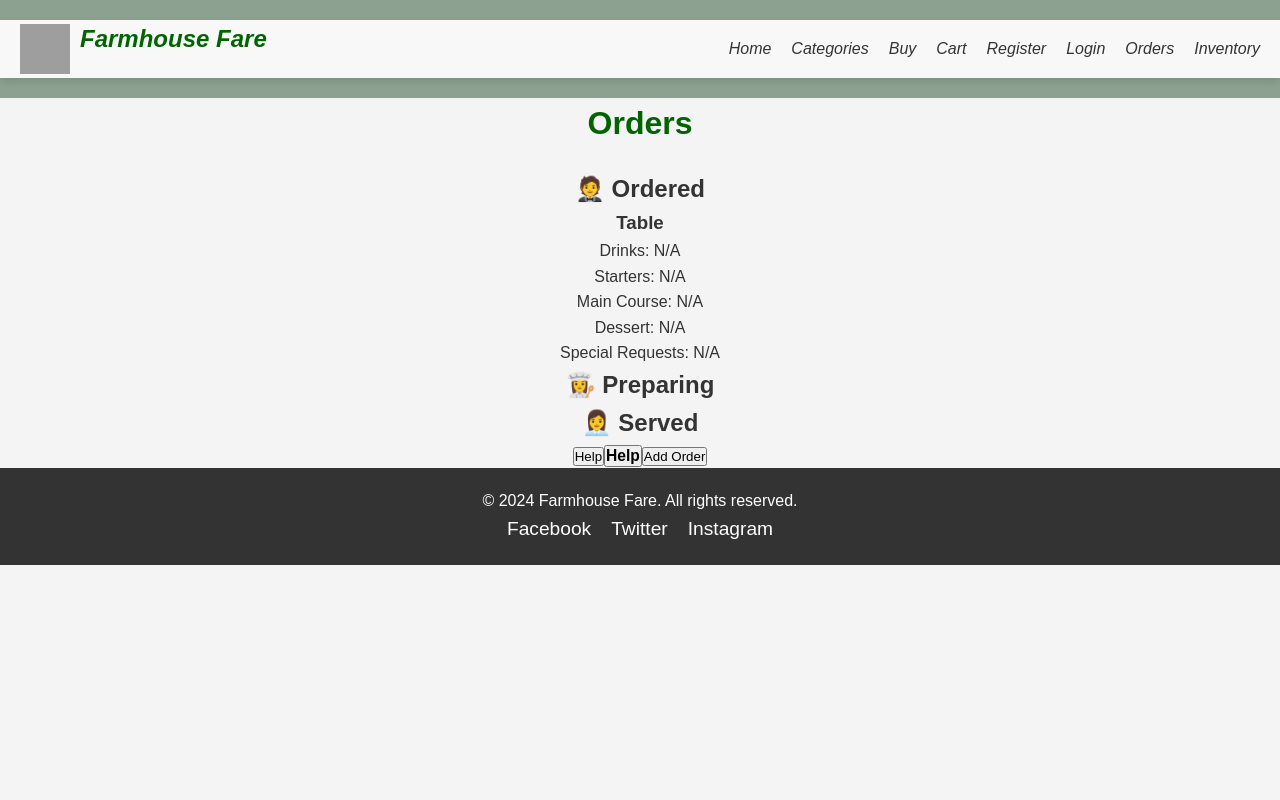
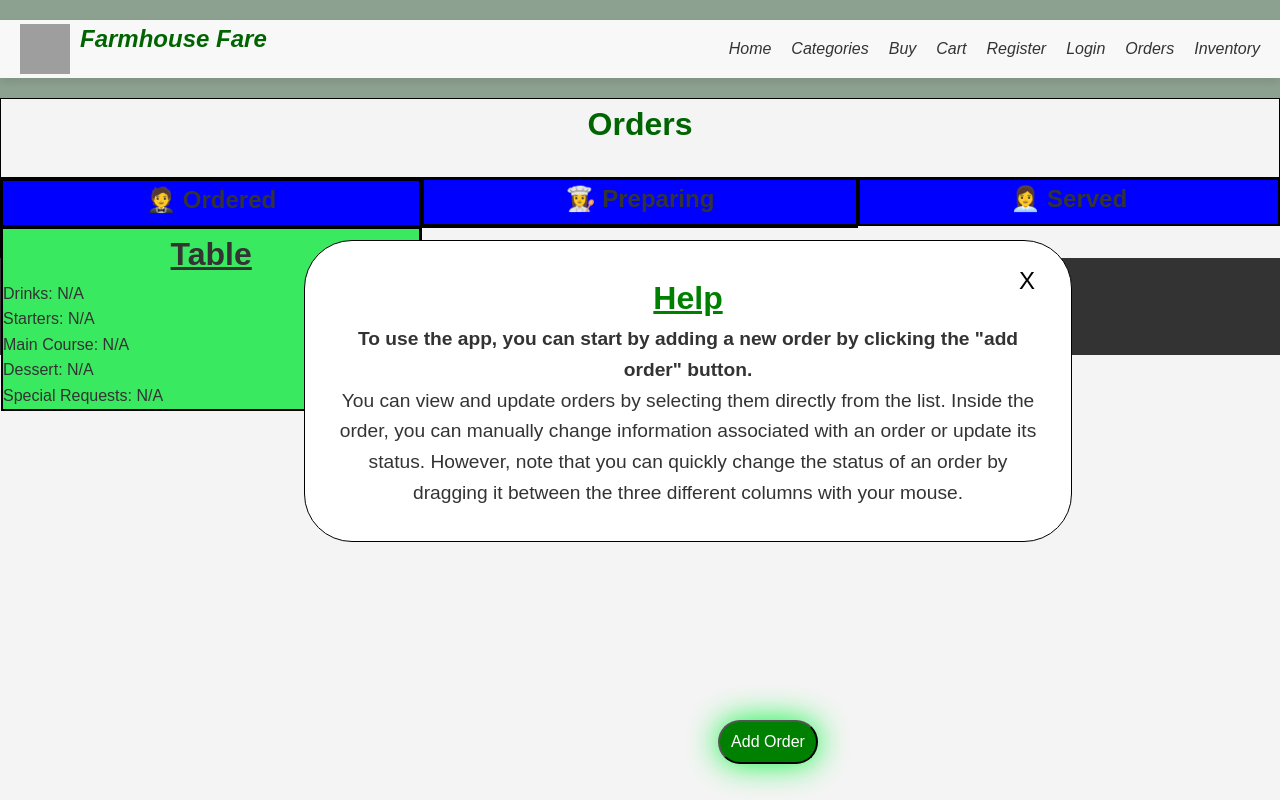
Before and after one commit to Bradwill-Van-Niekerk/wild-and-rooted, a React (Create React App) app: page /Orders in a window 1280 px wide. Both pictures are taken after a click on the button "Help". Built offline with nearby package versions, Linux system fonts and the light colour scheme; grey boxes are pictures that could not be loaded.

Commit message:
Help and AddOrder buttons are sorted

```diff
--- a/src/Pages-Staff-CSS/Orders.css
+++ b/src/Pages-Staff-CSS/Orders.css
@@ -31,6 +31,7 @@
     background-color: #39e95f;
     text-align: center;
 }
+
 .Orders-Table{
     display: grid;
     grid-template-columns: 80% 20%;
@@ -86,22 +87,116 @@
     color: white;
     z-index: 1000; /*keeps it fixed*/
 }
+.OrdersHelp{
+    display: flex;
+    width: 50%;
+    background-color: white;
+    color: black;
+    font-size: 1.5rem;
+    border: 1px solid black;
+    border-radius: 3rem;
+    padding: 2rem;
+    padding-left: 5rem;
+    padding-right: 5rem;
+    justify-content: center;
+    align-items: center;
+}
+
+.HelpBox{
+    background-color: white;
+    text-align: center;
+    display: flex;
+    top: 20rem;
+    justify-content: center; /*Hori*/
+    margin-left: -10rem;
+    z-index: 1000; /*keeps it fixed*/
+}
+.HelpHeading{
+    display: flex;
+    justify-content: center;
+    text-decoration: underline;
+    text-align: center;
+    color: green;
+    font-size: 2rem;
+}
+.HelpText{
+    display: flex;
+    flex-direction: column;
+    top: 30%;
+    width: 60%;
+    border: 1px solid black;
+    border-radius: 3rem;
+    padding: 2rem;
+    background-color: white;
+    z-index: 1000; /*keeps it fixed*/
+    font-size: 1.2rem;
+    position: fixed;
+}
+.CloseHelp{
+    position: absolute;
+    top: 1rem;
+    right: 1rem;
+    padding: 10px 20px;
+    background-color: white;
+    font-size: 1.5rem;
+    color: black;
+    border: none;
+    border-radius: 3rem;
+}
+
 .OrderAdds{
     display: flex;
     justify-content: center;
 }
-.OrderAddBtn{
+.HelpBtn{
+    display: flex;
+    font-size: 1rem;
+    padding: 0.7rem;
+    border-radius: 2rem;
+    color: white;
+    background-color: black;
+    box-shadow: 0 0 2rem #000877;
+    position: fixed;
+    top: 45rem;
+    justify-content: center;
+    align-items: center;
+    z-index: 1000; /*keeps it fixed*/
+}
+.ExtraBtnsGrid{
+    display: grid;
+    grid-template-columns: 30% 20% 20% 30%;
+}
+.OrdersBtn1{
+    grid-column: 2;
+    display: flex;
+    justify-content: center;
+    align-items: center;
+    z-index: 1000; /*keeps it fixed*/
+    left: 50rem;
+}
+.OrdersBtn2{
+    grid-column: 3;
+    display: flex;
+    justify-content: center;
+    align-items: center;
+    z-index: 1000; /*keeps it fixed*/
+}
+.AddOrderBtn{
+    grid-column: 3;
     display: flex;
     font-size: 1rem;
     padding: 0.7rem;
     border-radius: 2rem;
     color: white;
     background-color: green;
-    box-shadow: 0 0 2rem #39e95f;
+    box-shadow: 0 0 2rem #0af53d;
     position: fixed;
-    top: 40rem;
+    top: 45rem;
+    justify-content: center;
+    align-items: center;
     z-index: 1000; /*keeps it fixed*/
 }
+
 .AddOrderBox{
     text-align: center;
     display: flex;
@@ -126,6 +221,15 @@ textarea{
     text-align: center;
     background-color: white;
 }
+.AddOrdersBtn{
+    border-radius: 2rem;
+    border: 1px solid black;
+    font-size: 1rem;
+    padding: 0.4rem;
+    background-color: green;
+    color: white
+}
+
 .OrderBox{
     border: 1px solid black;
     display: flex;
@@ -143,13 +247,13 @@ textarea{
     display: flex;
     flex-direction: column;
 }
-.CloseOrder{
+.OrderClose{
     position: absolute;
     top: 1rem;
     right: 1rem;
-    padding: 10px 20px;
+    padding: 0.4rem;
+    font-size: 1.5rem;
     background-color: white;
-    font-size: 1.5rem;
     color: black;
     border: none;
     border-radius: 3rem;
--- a/src/Pages-Staff/Orders.js
+++ b/src/Pages-Staff/Orders.js
@@ -1,34 +1,23 @@
 import React, { useState } from 'react';
 import { OrderData } from './TempData'; // Assuming you have initial data here
+import '../Pages-Staff-CSS/Orders.css'
 
-function OrderHelp() {
-  const [isHelpOpen, setHelpOpen] = useState(false);
-
-  const setHelpOpenFalse = () => {
-    setHelpOpen(false);
-  };
-  const setHelpOpenTrue = () => {
-    setHelpOpen(true);
-  };
+function OrderHelp({ setHelpOpenFalse }) {
 
   return (
     <>
-      {isHelpOpen ? (
-        <div className='OrdersHelp'>
-          <div className='OrdersHeading'>
-            <h3>Help</h3>
-            <p><strong>To use the app, you can start by adding a new order by clicking the "add order" button.</strong></p>
-            <p>You can view and update orders by selecting them directly from the list. Inside the order, you can manually
+      <div className='HelpBox'>
+        <div className='HelpText'>
+        <div>
+          <button type="button" className='CloseHelp' onClick={setHelpOpenFalse}>X</button>
+        </div>
+          <h3 className='HelpHeading'>Help</h3>
+          <p><strong>To use the app, you can start by adding a new order by clicking the "add order" button.</strong>
+          <br/>You can view and update orders by selecting them directly from the list. Inside the order, you can manually
             change information associated with an order or update its status. However, note that you can quickly change the
             status of an order by dragging it between the three different columns with your mouse.</p>
-            <button onClick={setHelpOpenFalse}>Close</button>
         </div>
       </div>
-      ) : (
-        <button onClick={setHelpOpenTrue}>
-          <h3>Help</h3>
-        </button>
-      )}
     </>
   );
 }
@@ -89,8 +78,7 @@ function AddOrder({ addOrder, closeAddOrder }) {
             <h1>Add Order</h1>
           </div>
           <div>
-            {/* Close Button (X) */}
-            <button type="button" className='CloseOrder' onClick={closeAddOrder}>X</button>
+            <button type="button" className='OrderClose' onClick={closeAddOrder}>X</button>
           </div>
           <div>
             {/* Table number */}
@@ -175,7 +163,7 @@ function AddOrder({ addOrder, closeAddOrder }) {
             </div>
 
             <div>
-              <button type="submit">Submit Order</button>
+              <button className='AddOrdersBtn' type="submit">Submit Order</button>
             </div>
           </div>
         </form>
@@ -198,6 +186,10 @@ function Orders() {
   // Function to close the Add Order form
   const closeAddOrder = () => {
     setAddOrderOpen(false);
+  };
+
+  const setHelpOpenFalse = () => {
+    setHelpOpen(false);
   };
 
   return (
@@ -242,17 +234,26 @@ function Orders() {
       {isAddOrderOpen && <AddOrder addOrder={addOrder} closeAddOrder={closeAddOrder} />}
 
       {/* Toggle Help */}
-      <button onClick={() => setHelpOpen((prev) => !prev)}>
+      <div className='ExtraBtnsGrid'>
+        <div className='OrdersBtn1'>
+          {!isHelpOpen && (
+            <button className='HelpBtn' onClick={() => setHelpOpen(true)}>
               Help
             </button>
+          )}
+        </div>
 
-      {/* Help section */}
-      {isHelpOpen && <OrderHelp />}
+        {isHelpOpen && <OrderHelp setHelpOpenFalse={setHelpOpenFalse} />}
 
         {/* Add Order Button */}
-      <button onClick={() => setAddOrderOpen(true)}>
+        <div className='OrdersBtn2'>
+          {!isAddOrderOpen && (
+            <button className='AddOrderBtn' onClick={() => setAddOrderOpen(true)}>
               Add Order
             </button>
+          )}
+        </div>
+      </div>
     </>
   );
 }
```
Lines whose indentation alone changed are shown as unchanged.
